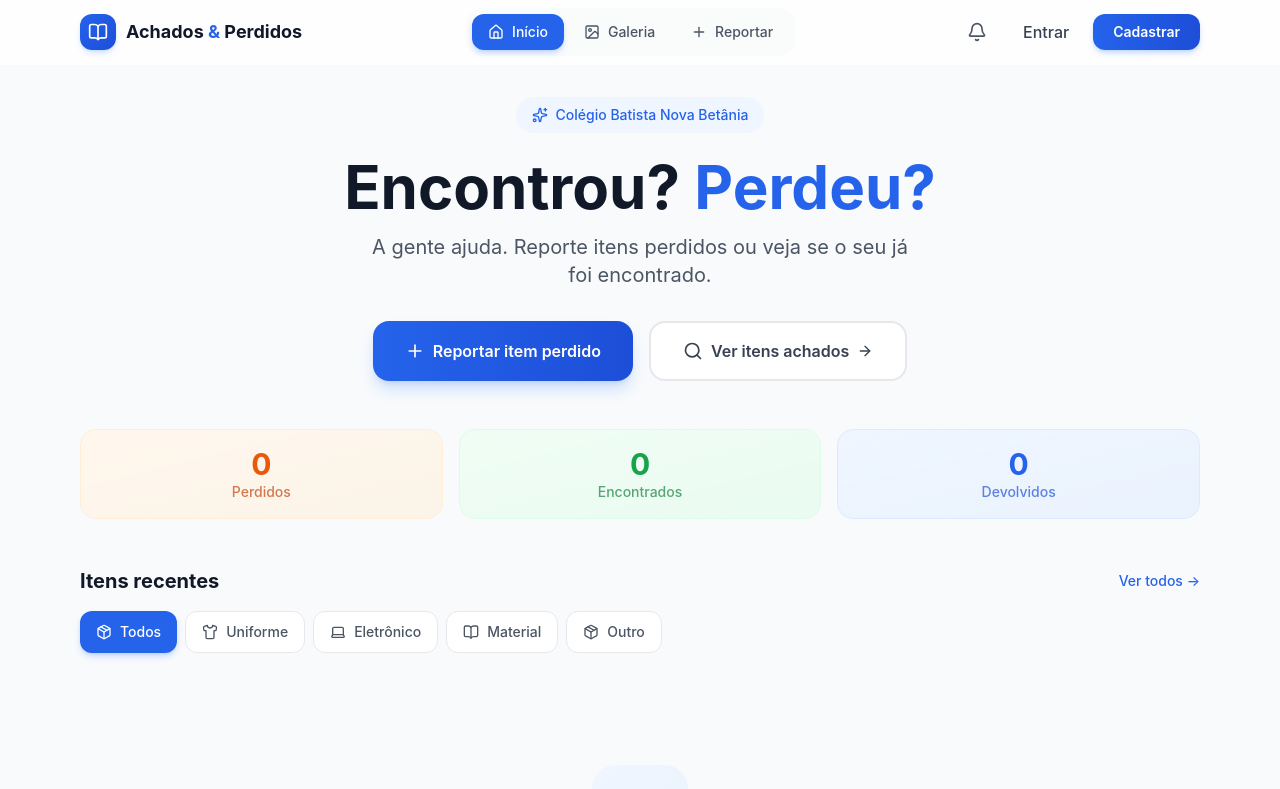
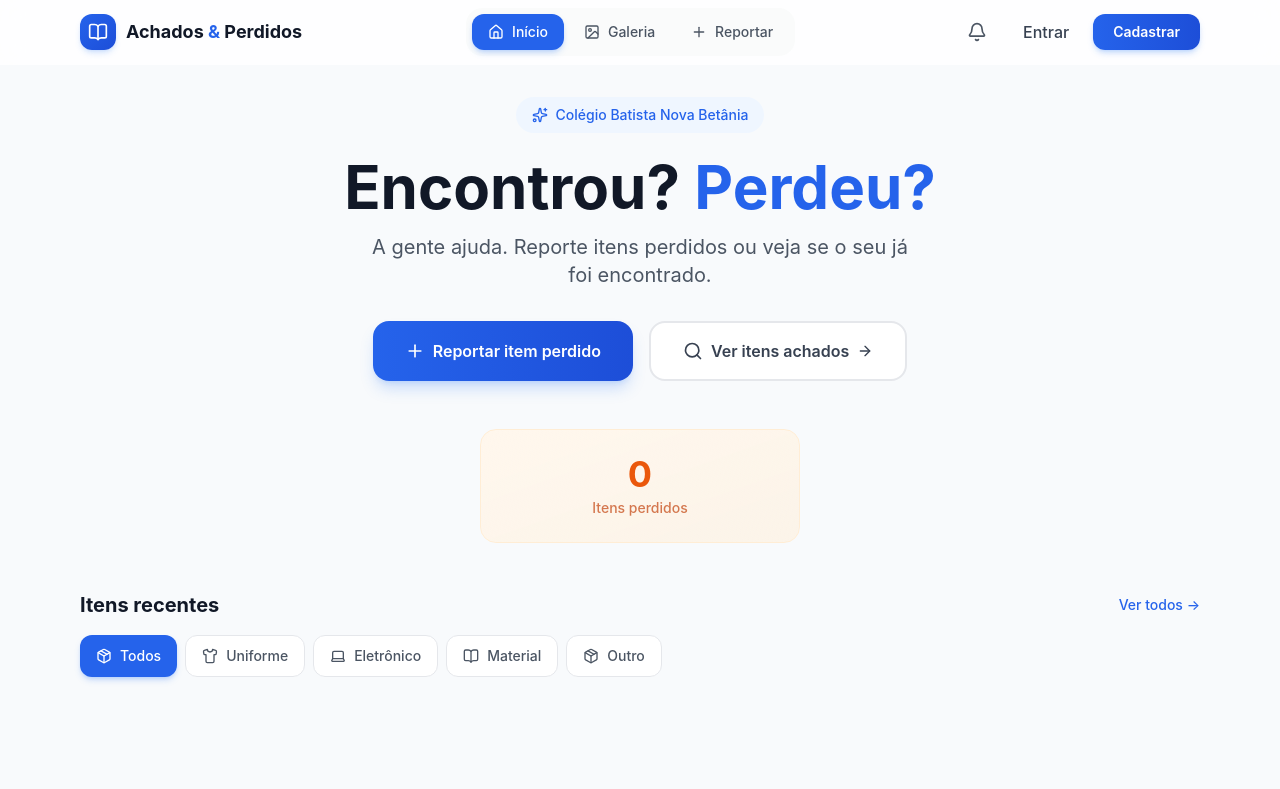
Before and after one commit to ghosttsnow/achados-perdidos, a Next.js app: page / in a window 1280 px wide. Shown: the top 789 px of the page. Built offline with nearby package versions, Linux system fonts and the light colour scheme.

Commit message:
Fix: remove stats encontrados/devolvidos da home - so admin

```diff
--- a/app/page.tsx
+++ b/app/page.tsx
@@ -78,18 +78,10 @@ export default function Home() {
       </section>
 
       {/* Stats */}
-      <section className="grid grid-cols-3 gap-4 mb-12 animate-fade-in-up" style={{ animationDelay: '0.1s' }}>
-        <div className="bg-gradient-to-br from-orange-50 to-orange-100/50 rounded-2xl p-4 text-center border border-orange-100">
-          <div className="text-2xl md:text-3xl font-bold text-orange-600">0</div>
-          <div className="text-sm text-orange-700/70 font-medium">Perdidos</div>
-        </div>
-        <div className="bg-gradient-to-br from-green-50 to-green-100/50 rounded-2xl p-4 text-center border border-green-100">
-          <div className="text-2xl md:text-3xl font-bold text-green-600">0</div>
-          <div className="text-sm text-green-700/70 font-medium">Encontrados</div>
-        </div>
-        <div className="bg-gradient-to-br from-blue-50 to-blue-100/50 rounded-2xl p-4 text-center border border-blue-100">
-          <div className="text-2xl md:text-3xl font-bold text-[#2563eb]">0</div>
-          <div className="text-sm text-blue-700/70 font-medium">Devolvidos</div>
+      <section className="mb-12 animate-fade-in-up" style={{ animationDelay: '0.1s' }}>
+        <div className="bg-gradient-to-br from-orange-50 to-orange-100/50 rounded-2xl p-6 text-center border border-orange-100 max-w-xs mx-auto">
+          <div className="text-3xl md:text-4xl font-bold text-orange-600">0</div>
+          <div className="text-sm text-orange-700/70 font-medium mt-1">Itens perdidos</div>
         </div>
       </section>
 
```
